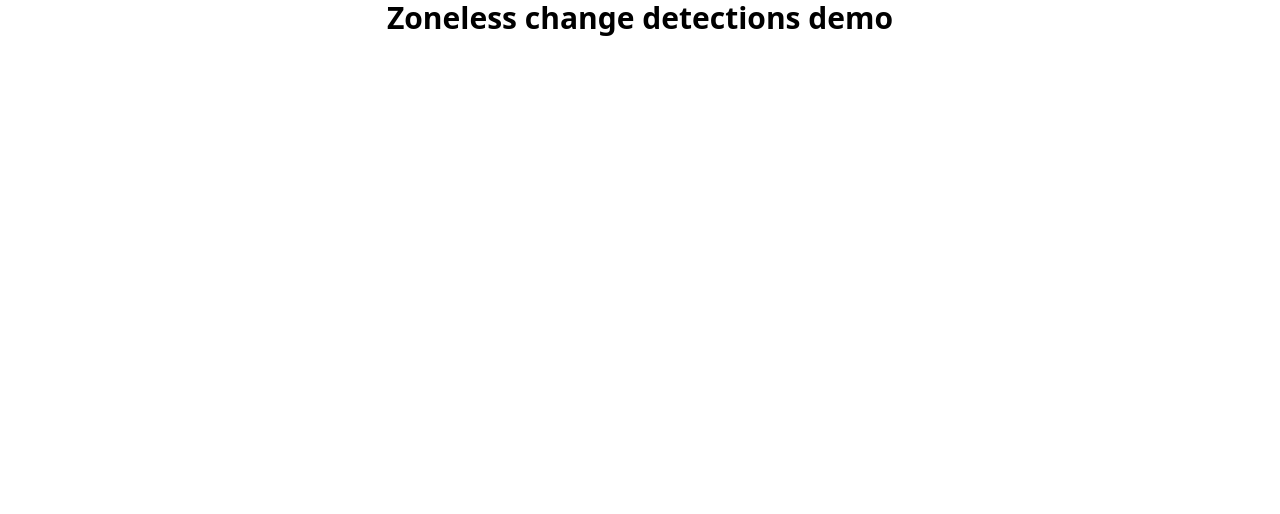
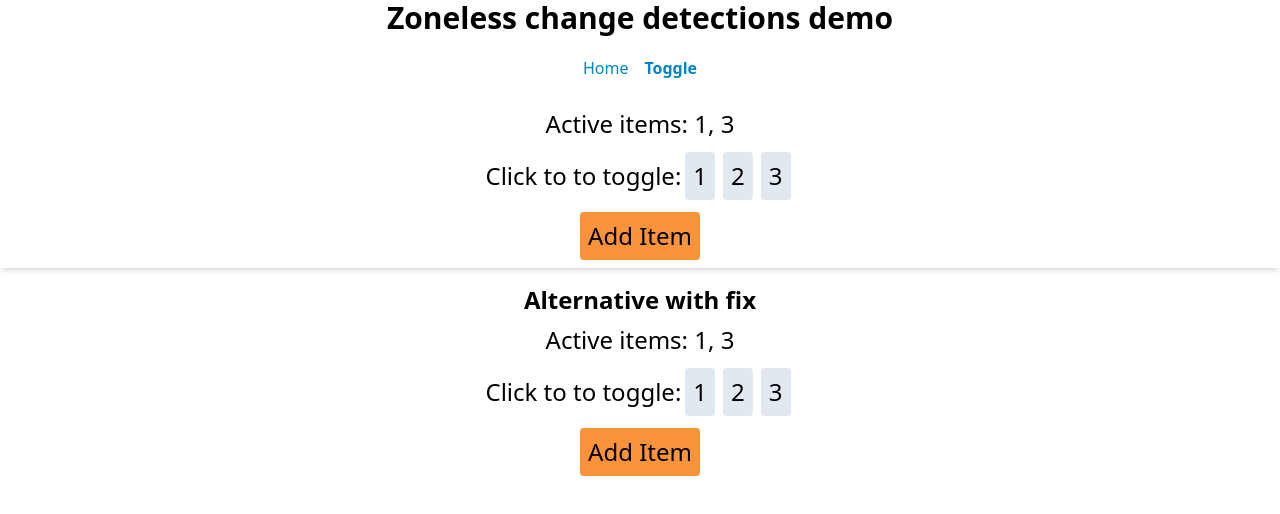
Before and after one commit to MaksymByelous/zoneless-cd, an Angular app: page /toggle in a window 1280 px wide. Before the commit this address led to /. Shown: the top 514 px of the page. Built offline with nearby package versions, Linux system fonts and the light colour scheme.

Commit message:
add toggle demo for computed signal demo

```diff
--- a/src/app/app.component.ts
+++ b/src/app/app.component.ts
@@ -1,12 +1,16 @@
 import { Component } from '@angular/core';
-import { RouterOutlet } from '@angular/router';
+import {RouterLink, RouterLinkActive, RouterOutlet} from '@angular/router';
 
 @Component({
   selector: 'app-root',
   standalone: true,
-  imports: [RouterOutlet],
+  imports: [RouterOutlet, RouterLink, RouterLinkActive],
   template: `
     <div class="text-center font-bold text-3xl mb-5">Zoneless change detections demo</div>
+    <nav class="flex justify-center space-x-4 mb-5 text-sky-600">
+      <a routerLink="/home" routerLinkActive="font-bold">Home</a>
+      <a routerLink="/toggle" routerLinkActive="font-bold">Toggle</a>
+    </nav>
     <router-outlet />
   `,
 })
--- a/src/app/app.routes.ts
+++ b/src/app/app.routes.ts
@@ -1,7 +1,9 @@
 import { Routes } from '@angular/router';
 import {ParentComponent} from "./components/parent/parent.component";
+import {ActiveToggleComponent} from "./components/active-toggle/active-toggle.component";
 
 export const routes: Routes = [
   {path: '', redirectTo: 'home', pathMatch: 'full'},
   {path: 'home', component: ParentComponent},
+  {path: 'toggle', component: ActiveToggleComponent},
 ];
--- /dev/null
+++ b/src/app/components/active-toggle/active-toggle.component.html
@@ -0,0 +1,36 @@
+<div class="p-2 text-center text-2xl shadow-md">
+  <div class="mb-3">Active items: {{ $activeItems() }}</div>
+  <div class="mb-3">
+    <span>Click to to toggle:</span>
+    @for(item of items; track item.id) {
+      <button class="bg-slate-200 rounded p-2 ml-1 mr-1"
+              (click)="item.$isActive.set(!item.$isActive())"
+              [class.bg-lime-500]="item.$isActive()">
+        {{ item.id }}
+      </button>
+    }
+  </div>
+  <div>
+    <button class="bg-orange-400 rounded p-2"
+      (click)="addItem()">Add Item</button>
+  </div>
+</div>
+
+<div class="p-2 text-center text-2xl">
+  <div class="font-bold mt-2 mb-2">Alternative with fix</div>
+  <div class="mb-3">Active items: {{ listActiveItems() }}</div>
+  <div class="mb-3">
+    <span>Click to to toggle:</span>
+    @for(item of list(); track item.id) {
+      <button class="bg-slate-200 rounded p-2 ml-1 mr-1"
+              (click)="item.$isActive.set(!item.$isActive())"
+              [class.bg-lime-500]="item.$isActive()">
+        {{ item.id }}
+      </button>
+    }
+  </div>
+  <div>
+    <button class="bg-orange-400 rounded p-2"
+            (click)="addListItem()">Add Item</button>
+  </div>
+</div>
--- /dev/null
+++ b/src/app/components/active-toggle/active-toggle.component.ts
@@ -0,0 +1,56 @@
+import {Component, computed, signal, WritableSignal} from '@angular/core';
+
+export type Item = {
+  id: number;
+  $isActive: WritableSignal<boolean>;
+};
+
+@Component({
+  selector: 'app-active-toggle',
+  standalone: true,
+  imports: [],
+  templateUrl: './active-toggle.component.html',
+  styleUrl: './active-toggle.component.scss'
+})
+export class ActiveToggleComponent {
+  items: Item[] = [
+    { id: 1, $isActive: signal(true) },
+    { id: 2, $isActive: signal(false) },
+    { id: 3, $isActive: signal(true) },
+  ];
+
+  $activeItems = computed(() => {
+    const ids = [];
+    for (const item of this.items) {
+      if (item.$isActive()) {
+        ids.push(item.id);
+      }
+    }
+    return ids.join(', ');
+  });
+
+  addItem() {
+    this.items.push({
+      id: this.items.length + 1,
+      $isActive: signal(false),
+    });
+  }
+
+  //ALTERNATIVE WITH FIX
+
+  list = signal([
+    { id: 1, $isActive: signal(true) },
+    { id: 2, $isActive: signal(false) },
+    { id: 3, $isActive: signal(true) },
+  ])
+
+  listActiveItems = computed(() => {
+    const activeItemsIds = this.list().filter((item: Item) => item.$isActive()).map((item: Item) => item.id);
+    return activeItemsIds.join(', ');
+  })
+
+  addListItem() {
+    const newList = [...this.list(), { id: this.list().length + 1, $isActive: signal(false) }];
+    this.list.set(newList);
+  }
+}
```
Also changed, not shown: src/app/components/active-toggle/active-toggle.component.scss (added), 1 other file (tests, documents, lock files or other folders).
